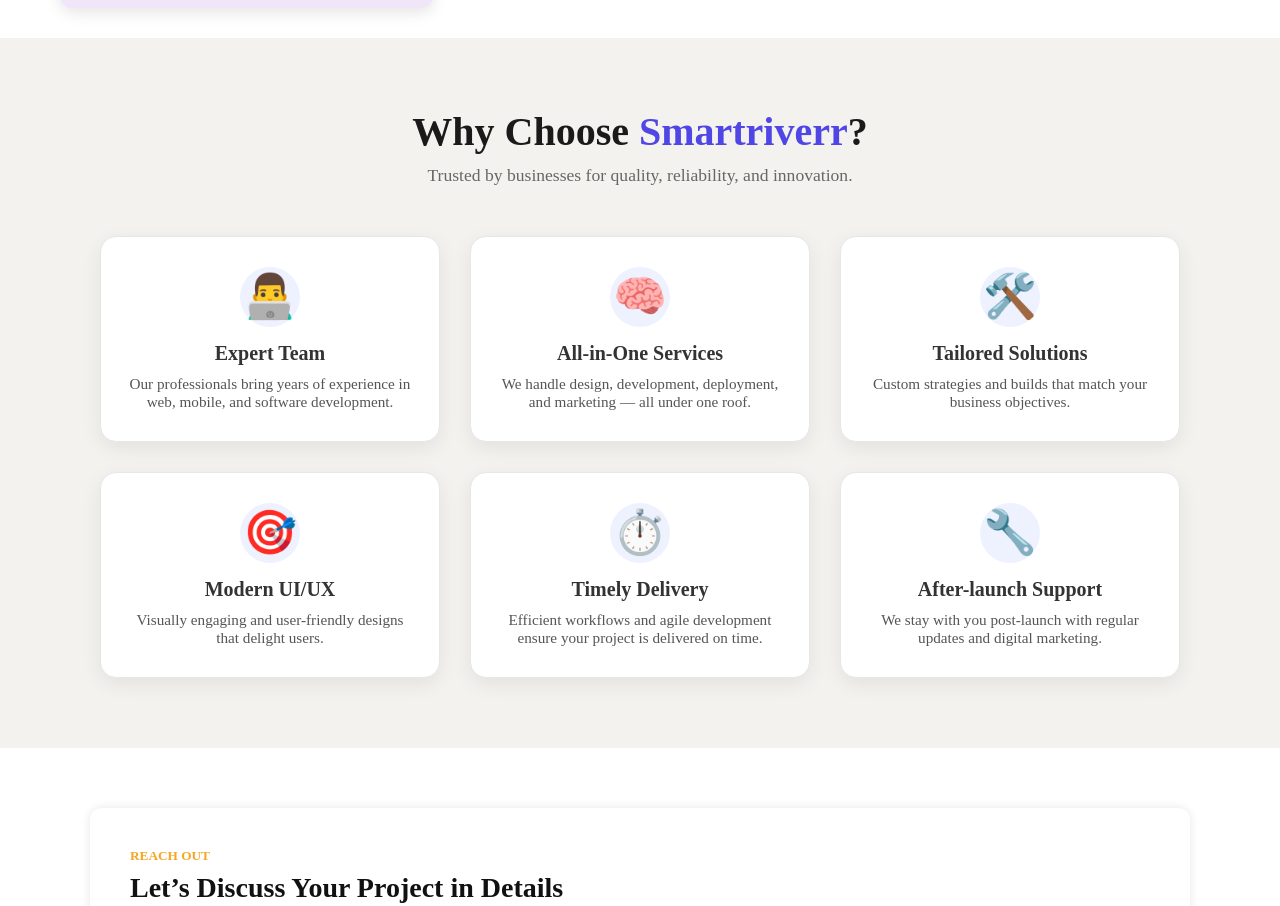
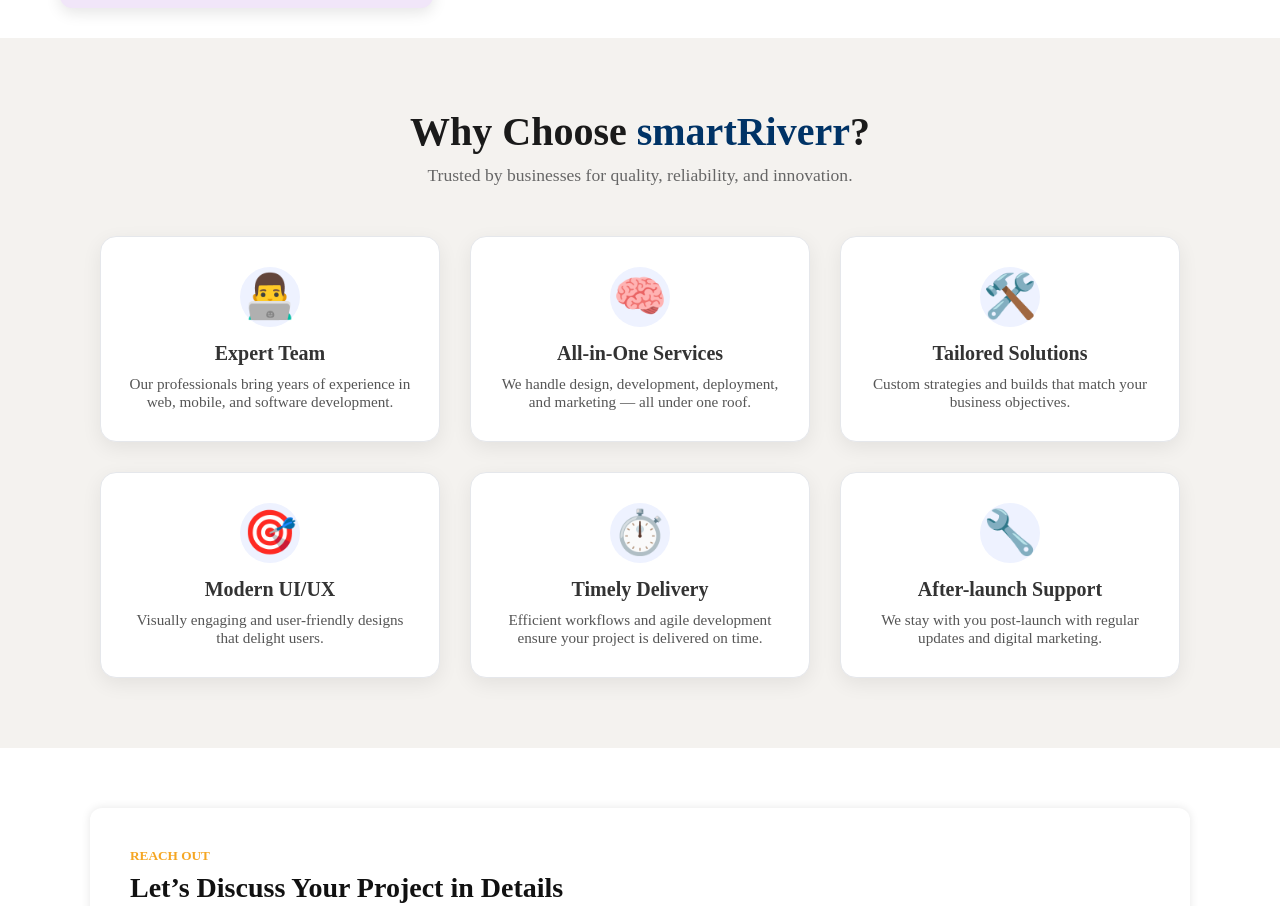
Before and after one commit to Smartriverr-Technologies/smartRiverr_website, a React (Vite) app: page / in a window 1280 px wide. Shown: the part 3396-4302 px from the top of the page. Built offline with nearby package versions, Linux system fonts and the light colour scheme.

Commit message:
footer added

```diff
--- a/src/components/whychooseus/Whychooseus.css
+++ b/src/components/whychooseus/Whychooseus.css
@@ -11,7 +11,7 @@
 }
 
 .why-choose h2 span {
-  color: #4f46e5; /* highlight color */
+  color: #003366; /* highlight color */
 }
 
 .why-subtitle {
--- a/src/components/whychooseus/Whychooseus.jsx
+++ b/src/components/whychooseus/Whychooseus.jsx
@@ -37,7 +37,7 @@
 const Whychooseus = () => {
   return (
     <section className="why-choose">
-      <h2>Why Choose <span>Smartriverr</span>?</h2>
+      <h2>Why Choose <span>smartRiverr</span>?</h2>
       <p className="why-subtitle">
         Trusted by businesses for quality, reliability, and innovation.
       </p>
```
